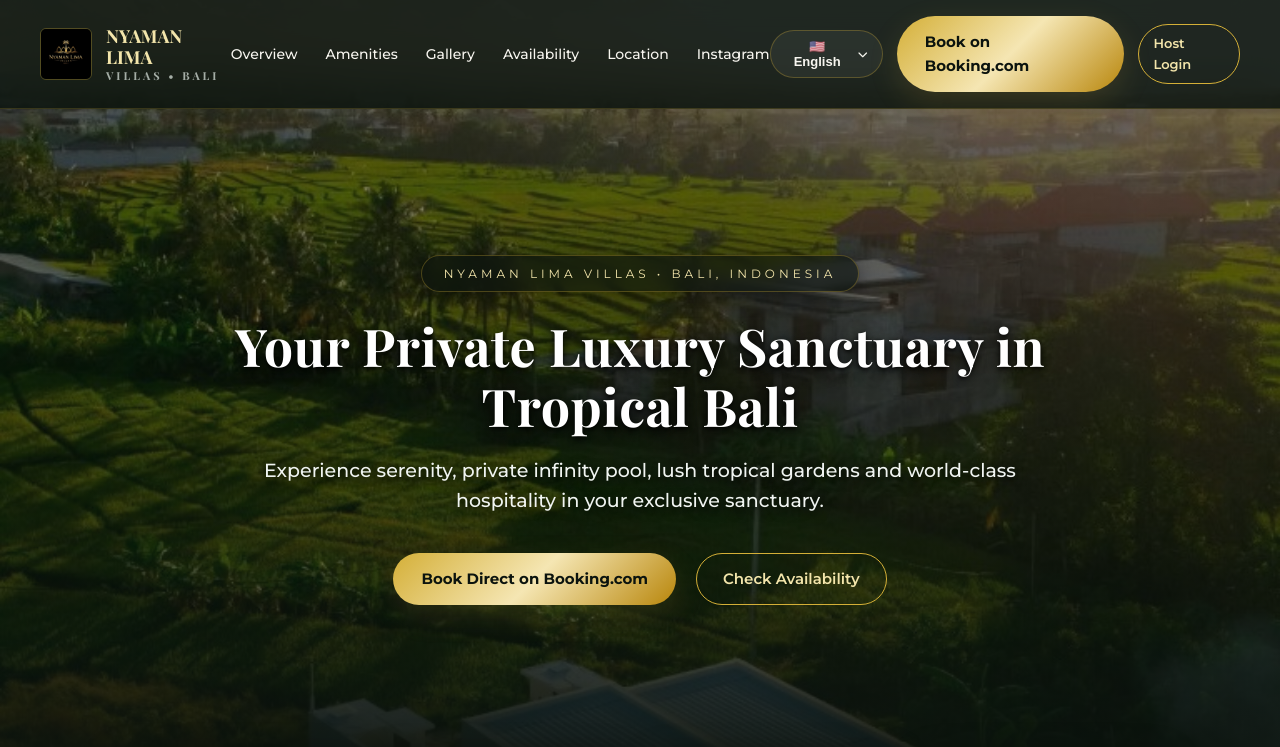
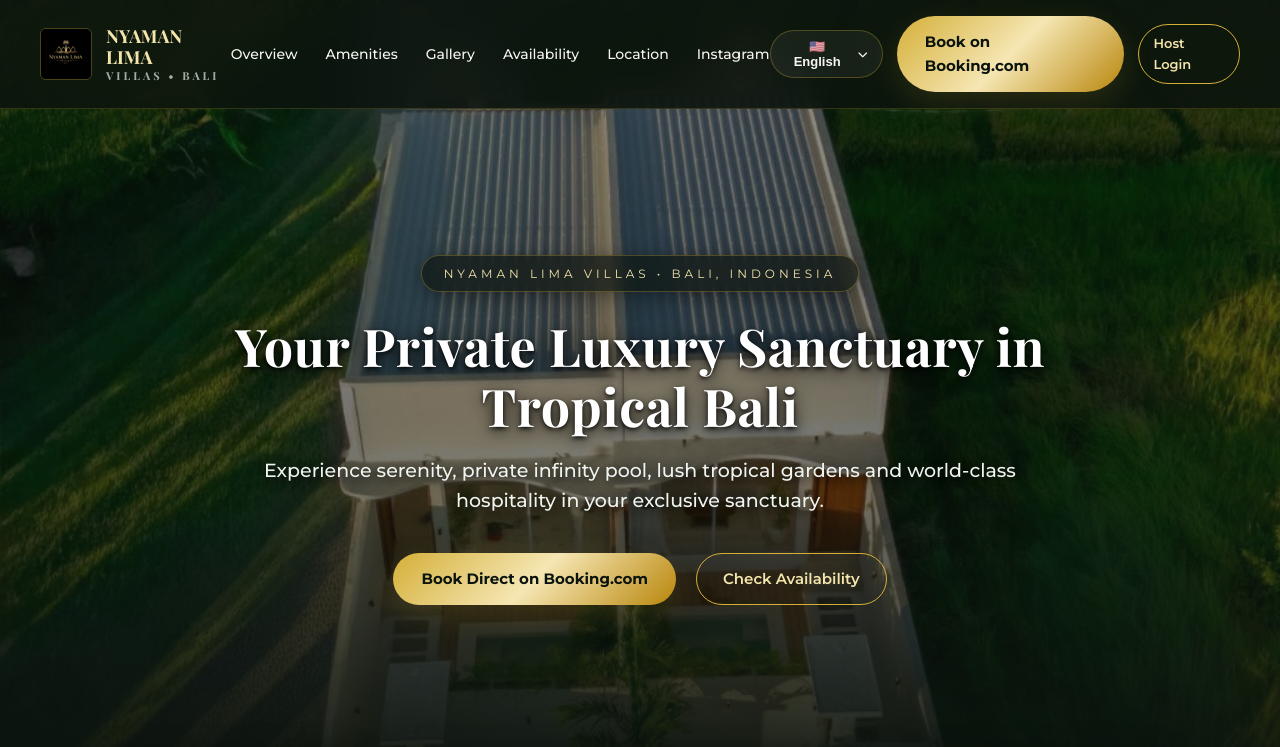
Before and after one commit to sementinhadomal/bali, a website: page public/index.html in a window 1280 px wide. Shown: the top 747 px of the page. Drawn offline with nearby package versions, Linux system fonts and the light colour scheme; no server answers; a web font is replaced by a local one.

Commit message:
style: set top-down aerial villa photo as primary hero section background

```diff
--- a/public/css/style.css
+++ b/public/css/style.css
@@ -256,8 +256,8 @@
   align-items: center;
   justify-content: center;
   padding: 140px 20px 80px;
-  background: linear-gradient(to bottom, rgba(11, 19, 14, 0.35) 0%, rgba(11, 19, 14, 0.45) 60%, rgba(11, 19, 14, 0.98) 100%),
-              url('/assets/gallery-aerial-sunset.jpg') center/cover no-repeat;
+  background: linear-gradient(to bottom, rgba(11, 19, 14, 0.4) 0%, rgba(11, 19, 14, 0.5) 60%, rgba(11, 19, 14, 0.98) 100%),
+              url('/assets/gallery-aerial-top.jpg') center/cover no-repeat;
   overflow: hidden;
 }
 
```
